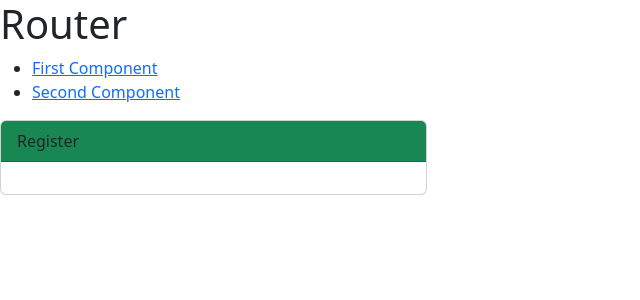
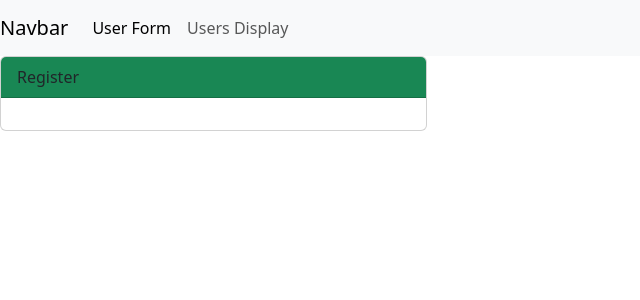
Before and after one commit to dimostant/SpringBoot-Angular-Interview-App, an Angular app in the folder frontend/: page /UserForm in a window 1280 px wide. Shown: the top 300 px of the page, without its empty margins (0-640 px from the left). Built offline with nearby package versions, Linux system fonts and the light colour scheme.

Commit message:
configure routing add navbar

```diff
--- a/frontend/src/app/app.component.html
+++ b/frontend/src/app/app.component.html
@@ -118,12 +118,22 @@
   </div>
 </div> -->
 
-<h1>Router</h1>
-<nav>
-  <ul>
-    <li><a routerLink="/UserForm" routerLinkActive="active" ariaCurrentWhenActive="page">First Component</a></li>
-    <li><a routerLink="/UsersDisplay" routerLinkActive="active" ariaCurrentWhenActive="page">Second Component</a></li>
-  </ul>
+<nav class="navbar navbar-expand-lg navbar-light bg-light">
+  <a class="navbar-brand" href="#">Navbar</a>
+  <button class="navbar-toggler" type="button" data-toggle="collapse" data-target="#navbarNavDropdown" aria-controls="navbarNavDropdown" aria-expanded="false" aria-label="Toggle navigation">
+    <span class="navbar-toggler-icon"></span>
+  </button>
+  <div class="collapse navbar-collapse" id="navbarNavDropdown">
+    <ul class="navbar-nav">
+      <li class="nav-item active">
+        <a class="nav-link" routerLink="/UserForm" routerLinkActive="active" ariaCurrentWhenActive="page"> User Form </a>
+      </li>
+      <li class="nav-item">
+        <a class="nav-link" routerLink="/UsersDisplay" routerLinkActive="active" ariaCurrentWhenActive="page">Users Display</a>
+      </li>
+    </ul>
+  </div>
 </nav>
-<!-- The routed views render in the <router-outlet>-->
+
+
 <router-outlet></router-outlet>
--- a/frontend/src/app/app.component.scss
+++ b/frontend/src/app/app.component.scss
@@ -1,14 +1,9 @@
-// .form-control {
-//     border: 1px solid gray;
-// }
+.form-control {
+    border: 1px solid gray;
+}
 
-/* Add this in your styles.css or app.component.scss */
 .form-label {
   font-weight: bold;
-  }
-
-  .form-control {
-    border-radius: 0.25rem;
 }
 
 .btn {
--- a/frontend/src/app/app.routes.ts
+++ b/frontend/src/app/app.routes.ts
@@ -1,9 +1,12 @@
 import { Routes } from '@angular/router';
 import { UserFormComponent } from './user-form/user-form.component';
 import { UsersDisplayComponent } from './users-display/users-display.component';
+import { app } from '../../server';
+import { AppComponent } from './app.component';
 
 
 export const routes: Routes = [
     { path: 'UserForm', component: UserFormComponent },
     { path: 'UsersDisplay', component: UsersDisplayComponent },
+    //{ path: '', component: AppComponent }
 ];
```
Lines whose indentation alone changed are shown as unchanged.
